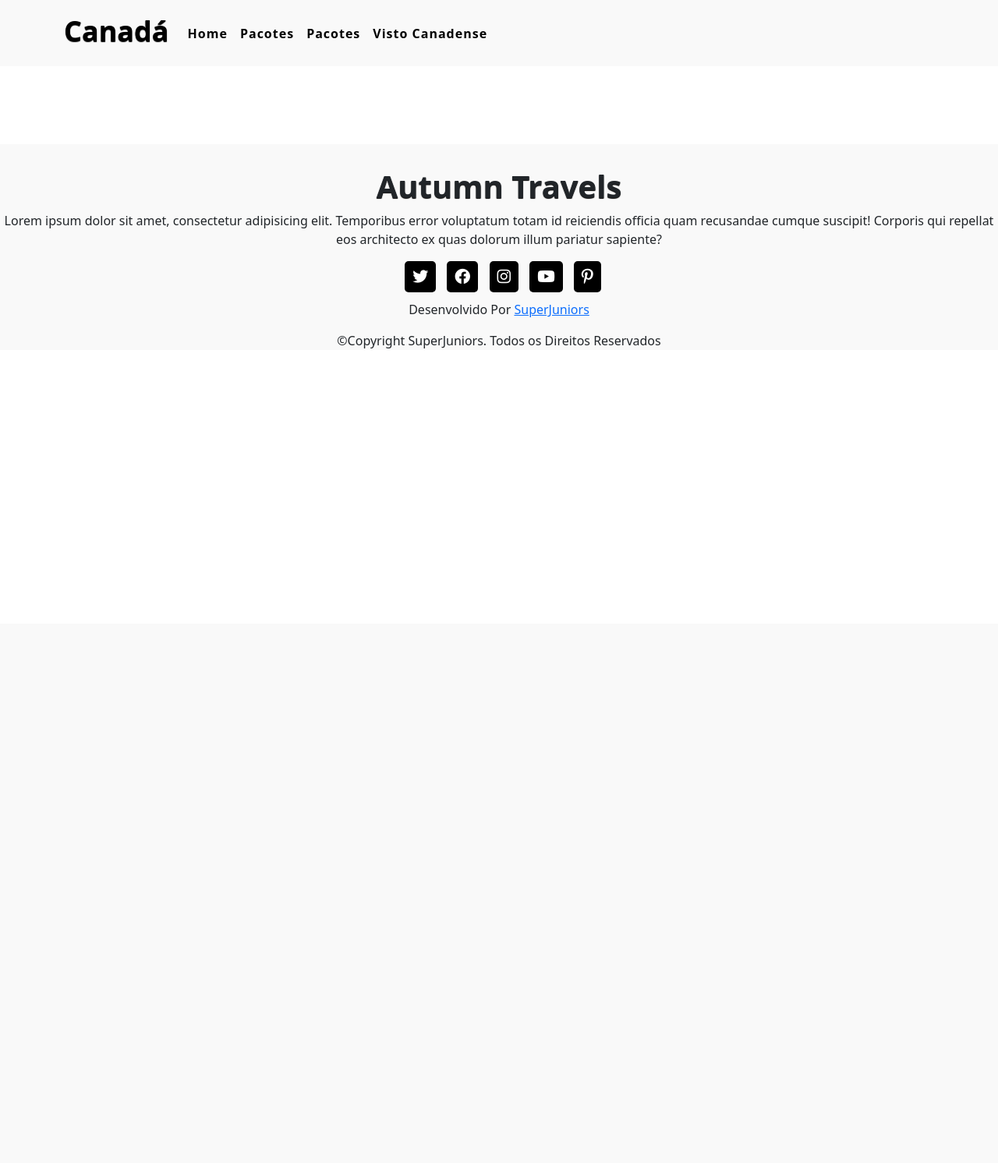
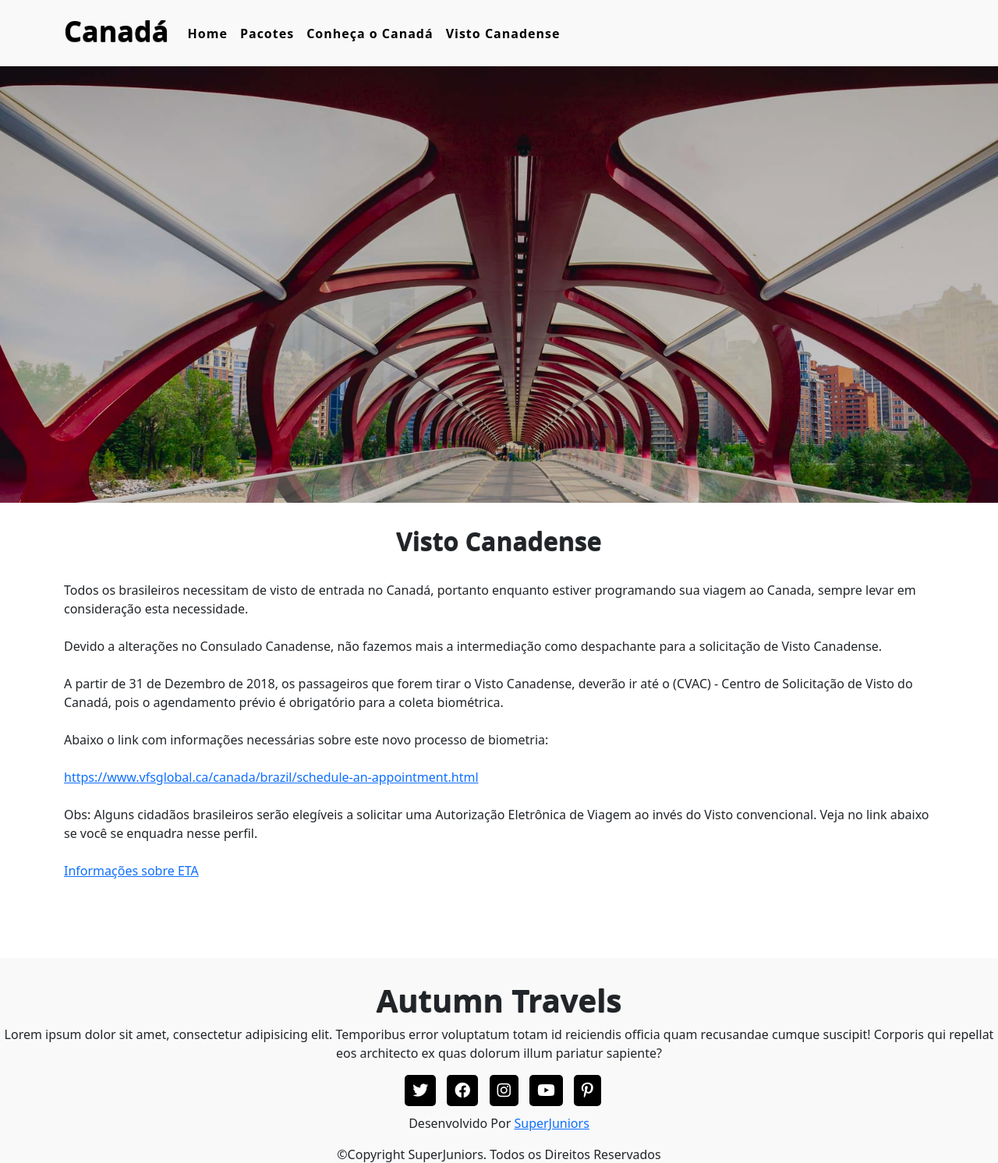
Before and after one commit to LuisGlima/VoltaAoMundo-Canada, a PHP site: page /visto.html in a window 1280 px wide. Shown: the top 1492 px of the page at 78% size. Before the commit the page ends 447 px from the top, so only its background shows below. Run offline with PHP 8.4, Linux system fonts and the light colour scheme.

Commit message:
Novas imagens
Imangens temporárias para teste

```diff
--- a/estilo.css
+++ b/estilo.css
@@ -54,6 +54,15 @@
     background-repeat: no-repeat;
     background-size: cover;
 }
+
+.home-visto{
+    width: 100%;
+    height: 70vh;
+    background-image: linear-gradient(rgba(0,0,0,0.3), rgba(0,0,0,0.2)), url(img/calgaryponte.jpg);
+    background-repeat: no-repeat;
+    background-size: cover;
+}
+
 
 .home .conteudo{
     text-align: center;
--- a/index.html
+++ b/index.html
@@ -36,7 +36,7 @@
               <a class="nav-link" href="pacotes.html">Pacotes</a>
             </li>
             <li class="nav-item">
-              <a class="nav-link" href="pacotes.html">Pacotes</a>
+              <a class="nav-link" href="pacotes.html">Conheça o Canadá</a>
             </li>
             <li class="nav-item">
               <a class="nav-link" href="visto.html">Visto Canadense</a>
--- a/pacotes.html
+++ b/pacotes.html
@@ -30,7 +30,7 @@
                 <a class="nav-link" href="pacotes.html">Pacotes</a>
               </li>
               <li class="nav-item">
-                <a class="nav-link" href="pacotes.html">Pacotes</a>
+                <a class="nav-link" href="pacotes.html">Conheça o Canadá</a>
               </li>
               <li class="nav-item">
                 <a class="nav-link" href="visto.html">Visto Canadense</a>
--- a/visto.html
+++ b/visto.html
@@ -29,7 +29,7 @@
                 <a class="nav-link" href="pacotes.html">Pacotes</a>
               </li>
               <li class="nav-item">
-                <a class="nav-link" href="pacotes.html">Pacotes</a>
+                <a class="nav-link" href="pacotes.html">Conheça o Canadá</a>
               </li>
               <li class="nav-item">
                 <a class="nav-link" href="visto.html">Visto Canadense</a>
@@ -42,21 +42,31 @@
 
       <!-- NAVBAR -->
 
+
+
+      <div class="home-visto">
+
+      </div>
+
       <section>
         <div class="container">
+            <h2 class="txt-pr">Visto Canadense</h2> <br>
 
+            <p>Todos os brasileiros necessitam de visto de entrada no Canadá, portanto enquanto estiver programando sua viagem ao Canada, sempre levar em consideração esta necessidade. <br><br>
 
+              Devido a alterações no Consulado Canadense, não fazemos mais a intermediação como despachante para a solicitação de Visto Canadense. <br><br>
 
+              A partir de 31 de Dezembro de 2018, os passageiros que forem tirar o Visto Canadense, deverão ir até o (CVAC) - Centro de Solicitação de Visto do Canadá, pois o agendamento prévio é obrigatório para a coleta biométrica. <br><br>
 
+              Abaixo o link com informações necessárias sobre este novo processo de biometria: <br><br>
 
+              <a href="https://www.vfsglobal.ca/canada/brazil/schedule-an-appointment.html">https://www.vfsglobal.ca/canada/brazil/schedule-an-appointment.html</a> <br><br>
 
+              Obs: Alguns cidadãos brasileiros serão elegíveis a solicitar uma Autorização Eletrônica de Viagem ao invés do Visto convencional. Veja no link abaixo se você se enquadra nesse perfil. <br><br>
 
+            <a href="visto.html">Informações sobre ETA</a> </p>
 
-
-
-
-
-
+          </div>
 
 
 
@@ -75,10 +85,6 @@
 
 
         </div>
-
-
-
-
 
       </section>
 
```
Also changed, not shown: img/passaporte.jpg (added), img/passaporte2.jpg (added).
